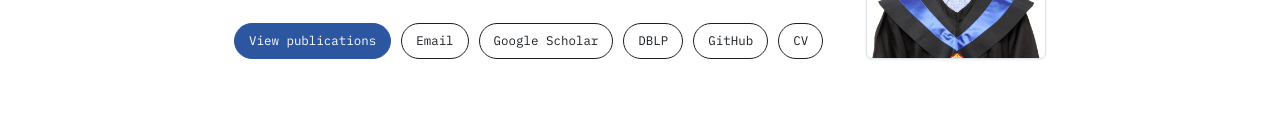
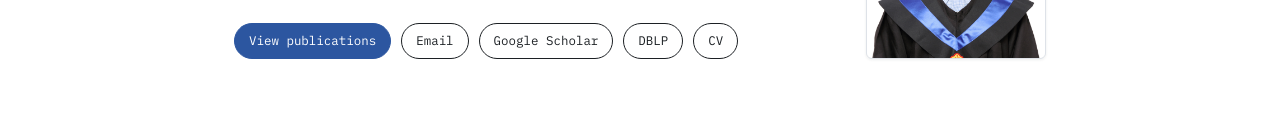
Before and after one commit to Pan-Yang-Su/Pan-Yang-Su.github.io, a plain HTML site: page index.html in a window 1280 px wide. Shown: the part 254-367 px from the top of the page. Drawn offline with Linux system fonts and the light colour scheme.

Commit message:
Update index.html

```diff
--- a/index.html
+++ b/index.html
@@ -35,7 +35,6 @@
           <a class="pill" href="mailto:pan_yang_su@berkeley.edu">Email</a>
           <a class="pill" href="https://scholar.google.com/citations?user=im9ugAgAAAAJ&hl=en" target="_blank" rel="noopener">Google Scholar</a>
           <a class="pill" href="https://dblp.org/pid/307/5831.html" target="_blank" rel="noopener">DBLP</a>
-          <a class="pill" href="https://github.com/Pan-Yang-Su" target="_blank" rel="noopener">GitHub</a>
           <a class="pill" href="cv.html">CV</a>
         </div>
       </div>
```
